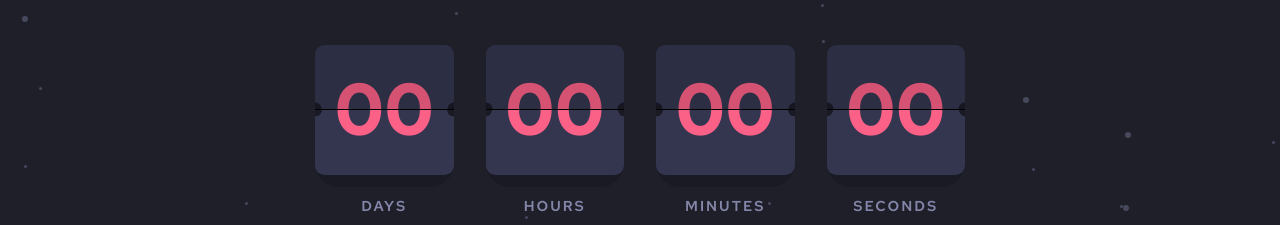
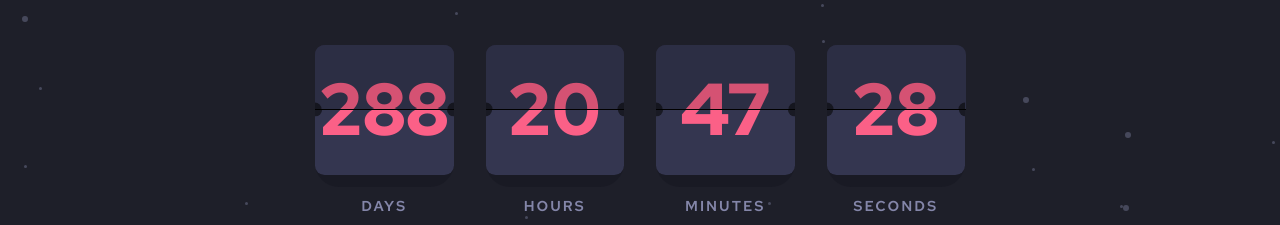
Before and after one commit to bpn2k4/countdown, a plain HTML site: page index.html in a window 1280 px wide. Shown: the part 210-435 px from the top of the page. Drawn offline with Linux system fonts and the light colour scheme.

Commit message:
COUNTDOWN-2 Update js script

```diff
--- a/index.html
+++ b/index.html
@@ -30,8 +30,8 @@
             <span></span><span></span>
           </div>
           <div class="card">
-            <div class="front">00</div>
-            <div class="back">01</div>
+            <div class="front">--</div>
+            <div class="back">--</div>
           </div>
         </div>
       </div>
@@ -43,8 +43,8 @@
             <span></span><span></span>
           </div>
           <div class="card">
-            <div class="front">00</div>
-            <div class="back">01</div>
+            <div class="front">--</div>
+            <div class="back">--</div>
           </div>
         </div>
       </div>
@@ -56,8 +56,8 @@
             <span></span><span></span>
           </div>
           <div class="card">
-            <div class="front">00</div>
-            <div class="back">01</div>
+            <div class="front">--</div>
+            <div class="back">--</div>
           </div>
         </div>
       </div>
@@ -69,8 +69,8 @@
             <span></span><span></span>
           </div>
           <div class="card">
-            <div class="front">00</div>
-            <div class="back">01</div>
+            <div class="front">--</div>
+            <div class="back">--</div>
           </div>
         </div>
       </div>
--- a/static/config.js
+++ b/static/config.js
@@ -1 +1 @@
-var targetDate = '2025-03-10T00:00:00Z'
+var targetDate = '2026-01-01T00:00:00Z'
--- a/static/script.js
+++ b/static/script.js
@@ -6,9 +6,11 @@ const minutes = document.querySelector('.minutes')
 const seconds = document.querySelector('.seconds')
 
 const getRemainSeconds = () => {
+  const defaultSeconds = 3601
   const targetDate = window.targetDate
+  console.log("Target date:", targetDate)
   if (!targetDate) {
-    return 3601
+    return defaultSeconds
   }
   try {
     const timezone = -(new Date().getTimezoneOffset() / 60)
@@ -20,7 +22,7 @@ const getRemainSeconds = () => {
     }
     return Math.floor((targetTime - now) / 1000) + 1
   } catch (e) {
-    return 3601
+    return defaultSeconds
   }
 }
 
@@ -38,17 +40,17 @@ function countDown() {
   times[3].front = second
   times[3].back = (second === 0 ? 59 : second - 1)
 
-  const m1 = Math.floor(remainSeconds / 60 % 60)
-  times[2].front = m1
-  times[2].back = (m1 === 0 ? 59 : m1 - 1)
+  const minute = Math.floor(remainSeconds / 60 % 60)
+  times[2].front = minute
+  times[2].back = (minute === 0 ? 59 : minute - 1)
 
-  const h1 = Math.floor(remainSeconds / 3600 % 24)
-  times[1].front = h1
-  times[1].back = (h1 === 0 ? 23 : h1 - 1)
+  const hour = Math.floor(remainSeconds / 3600 % 24)
+  times[1].front = hour
+  times[1].back = (hour === 0 ? 23 : hour - 1)
 
-  const d1 = Math.floor(remainSeconds / 86400 / 24)
-  times[0].front = d1
-  times[0].back = (d1 === 0 ? 0 : d1 - 1)
+  const day = Math.floor(remainSeconds / 86400)
+  times[0].front = day
+  times[0].back = (day === 0 ? 0 : day - 1)
 
   let i = 0
   containers.forEach(container => {
```
